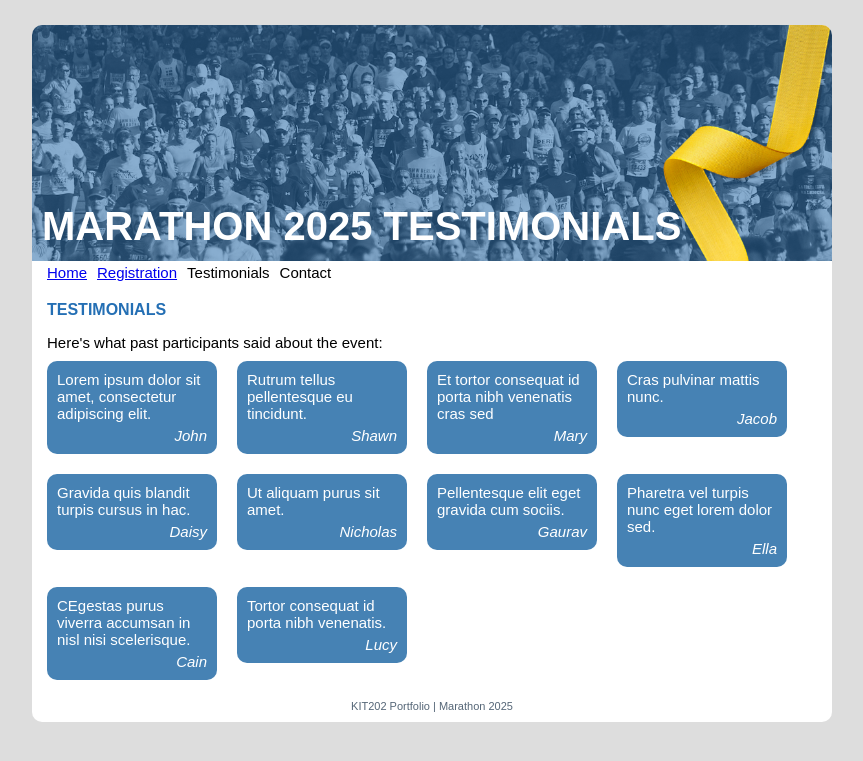
After one commit to jrcrisford/web-programming-fundamentals-portfolio, a PHP site: page /testimonials.html in a window 1280 px wide. The commit adds this page. Shown: the top 761 px of the page, without its empty margins (208-1071 px from the left). Run offline with PHP 8.4, Linux system fonts and the light colour scheme.

Commit message:
Add testimonials html file and related css

```diff
--- a/static_site/index.html
+++ b/static_site/index.html
@@ -21,6 +21,7 @@
                 <ul>
                     <li><a href="index.html">Home</a></li>
                     <li><a href="registration.html">Registration</a></li>
+                    <li><a href="testimonials.html">Testimonials</a></li>
                     <li>Contact</li>
                 </ul>
             </nav>
@@ -85,9 +86,6 @@
 
             </main>
 
-            <br>
-            <br>
-
             <!-- Footer Section -->
             <footer>
                 KIT202 Portfolio | Marathon 2025
--- a/static_site/registration.html
+++ b/static_site/registration.html
@@ -21,6 +21,7 @@
                 <ul>
                     <li><a href="index.html">Home</a></li>
                     <li><a href="registration.html">Registration</a></li>
+                    <li><a href="testimonials.html">Testimonials</a></li>
                     <li>Contact</li>
                 </ul>
             </nav>
--- a/static_site/styles/style.css
+++ b/static_site/styles/style.css
@@ -252,6 +252,30 @@ form actions (the submit and cancel buttons)
     grid-column: 1 / span 2;
 }
 
+#testimonials {
+    display: flex;
+    flex-wrap: wrap;
+    gap: 20px;
+    align-items: baseline;
+}
+
+#testimonials aside {
+    display: flex;
+    max-width: 10em;
+    row-gap: 5px;
+    flex-direction: column;
+
+    color: white;
+    background-color: steelblue;
+    border-radius: 10px;
+    padding: 10px;
+}
+
+#testimonials aside .author {
+    text-align: right;
+    font-style: italic;
+}
+
 @media (max-width: 800px) {
     body {
         margin: auto;
--- /dev/null
+++ b/static_site/testimonials.html
@@ -0,0 +1,90 @@
+<!DOCTYPE html>
+<html lang="en">
+    <head>
+        <meta charset="UTF-8">
+        <meta name="author" content="joshua crisford">
+        <meta name="viewport" content="width=device-width, initial-scale=1">
+        <link rel="stylesheet" href="styles/style.css">
+        <title>Marathon 2025 Testimonials</title>
+    </head>
+    <body>
+        <div id="container">
+
+            <!-- Header -->
+            <header>
+                <img src="images/banner.png" alt="Banner Image">
+                <h1>Marathon 2025 Testimonials</h1>
+            </header>
+
+            <!-- Navigation Section -->
+            <nav>
+                <ul>
+                    <li><a href="index.html">Home</a></li>
+                    <li><a href="registration.html">Registration</a></li>
+                    <li>Testimonials</li>
+                    <li>Contact</li>
+                </ul>
+            </nav>
+
+            <!-- Main Content -->
+            <main>
+
+                <!-- Testimonials -->
+                <h2>Testimonials</h2>
+                <p>
+                    Here's what past participants said about the event:
+                </p>
+
+                <section id="testimonials">
+                    <aside>
+                        <div class="quote">Lorem ipsum dolor sit amet, consectetur adipiscing elit.</div>
+                        <div class="author">John</div>
+                    </aside>
+                    <aside>
+                        <div class="quote">Rutrum tellus pellentesque eu tincidunt.</div>
+                        <div class="author">Shawn</div>
+                    </aside>
+                    <aside>
+                        <div class="quote">Et tortor consequat id porta nibh venenatis cras sed</div>
+                        <div class="author">Mary</div>
+                    </aside>
+                    <aside>
+                        <div class="quote">Cras pulvinar mattis nunc.</div>
+                        <div class="author">Jacob</div>
+                    </aside>
+                    <aside>
+                        <div class="quote">Gravida quis blandit turpis cursus in hac.</div>
+                        <div class="author">Daisy</div>
+                    </aside>
+                    <aside>
+                        <div class="quote">Ut aliquam purus sit amet.</div>
+                        <div class="author">Nicholas</div>
+                    </aside>
+                    <aside>
+                        <div class="quote">Pellentesque elit eget gravida cum sociis.</div>
+                        <div class="author">Gaurav</div>
+                    </aside>
+                    <aside>
+                        <div class="quote">Pharetra vel turpis nunc eget lorem dolor sed.</div>
+                        <div class="author">Ella</div>
+                    </aside>
+                    <aside>
+                        <div class="quote">CEgestas purus viverra accumsan in nisl nisi scelerisque.</div>
+                        <div class="author">Cain</div>
+                    </aside>
+                    <aside>
+                        <div class="quote">Tortor consequat id porta nibh venenatis.</div>
+                        <div class="author">Lucy</div>
+                    </aside>
+                </section>
+
+            </main>
+
+            <!-- Footer Section -->
+            <footer>
+                KIT202 Portfolio | Marathon 2025
+            </footer>
+
+        </div>
+    </body>
+</html>
```
